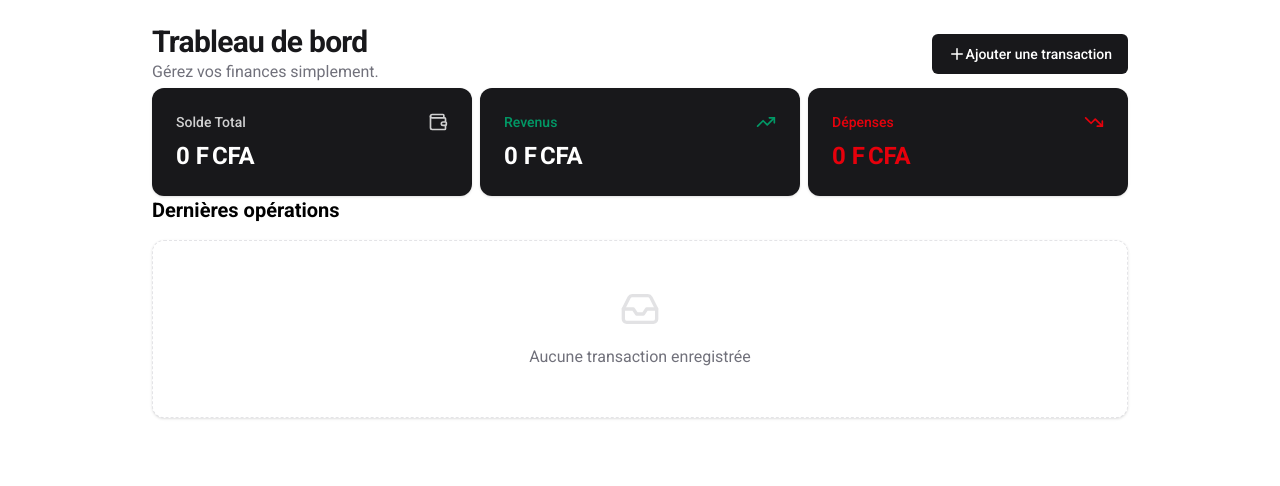
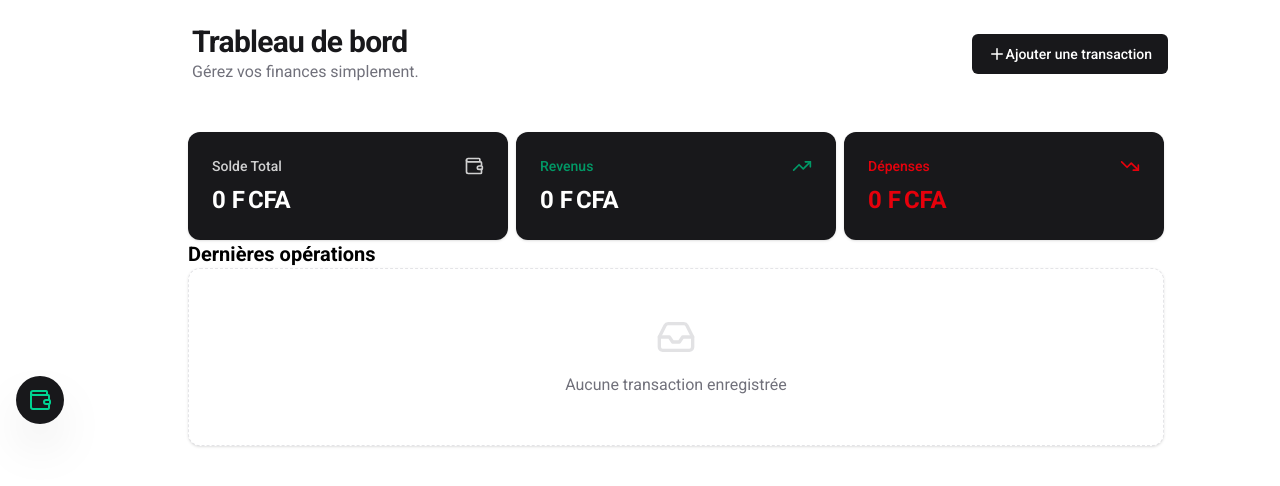
Before and after one commit to Dioman-Keita/expense-tracker, a Next.js app: page / in a window 1280 px wide. Shown: the top 486 px of the page. Built offline with nearby package versions, Linux system fonts and the light colour scheme.

Commit message:
feat: implement core banking logic and interactive magic navbar

```diff
--- a/src/app/layout.tsx
+++ b/src/app/layout.tsx
@@ -1,5 +1,6 @@
 import { roboto } from "@lib/font";
-import Container from "@components/layout/container";
+import Navbar from "@components/layout/navbar";
+import Header from "@components/layout/header";
 import "@styles/globals.css";
 export default function RootLayout({
   children,
@@ -8,7 +9,11 @@ export default function RootLayout({
 }>) {
   return (
     <html lang="en" className={roboto.className}>
-      <body className="min-h-screen">{children}</body>
+      <body className="min-h-screen">
+        <Header />
+        <Navbar />
+        <main className="pl-24 pr-6 py-12">{children}</main>
+      </body>
     </html>
   );
 }
--- a/src/app/page.tsx
+++ b/src/app/page.tsx
@@ -1,27 +1,15 @@
-import Container from "@components/layout/container";
 import { getAllTransactions } from "@features/transactions/services/transaction.service";
 import { TransactionSummaryCard } from "@features/transactions/components/TransactionSummaryCard";
 import { TransactionList } from "@features/transactions/components/TransactionList";
-import { AddButton } from "@components/ui/button";
+import Container from "@components/layout/container";
 
 export default async function HomePage() {
   const transactions = await getAllTransactions();
 
   return (
-    <Container className="space-y-4">
-      <div className="mt-6 mb-1 flex items-center justify-between">
-        <div>
-          <h1 className="text-3xl font-bold tracking-tight text-zinc-900">
-            Trableau de bord
-          </h1>
-          <p className="text-zinc-500">Gérez vos finances simplement.</p>
-        </div>
-        <div>
-          <AddButton>Ajouter une transaction</AddButton>
-        </div>
-      </div>
+    <Container>
       <TransactionSummaryCard transactions={transactions} />
-      <div className="space-y-4">
+      <div>
         <h2 className="text-xl font-semibold">Dernières opérations</h2>
         <TransactionList transactions={transactions} />
       </div>
--- a/src/components/layout/container.tsx
+++ b/src/components/layout/container.tsx
@@ -3,12 +3,12 @@ import { cn } from "@lib/utils";
 
 interface ContainerProps {
   children: ReactNode;
-  className: string;
+  className?: string;
 }
 
 export default function Container({ children, className }: ContainerProps) {
   return (
-    <div className={cn("mx-auto w-full max-w-5xl px-4 md:px-6")}>
+    <div className={cn(`mx-auto w-full max-w-5xl px-4 md:px-6 ${className}`)}>
       {children}
     </div>
   );
--- a/src/components/layout/header.tsx
+++ b/src/components/layout/header.tsx
@@ -1,31 +1,19 @@
 import Container from "./container";
 import { AddButton } from "@components/ui/button";
-import Link from "next/link";
-import { Wallet } from "lucide-react";
 
 export default function Header() {
   return (
-    <header className="sticky top z-50 w-full border-b bg-white/80 backdrop-blur-md">
-      <Container className="flex h-16 items-center justify-between">
-        {/* Logo / Home link */}
-        <Link
-          href="/"
-          className="flex items-center gap-2 font-bold text-zinc-900"
-        >
-          <div className="flex h-8 w-8 items-center justify-center rounded-lg bg-zinc-900 text-white">
-            <Wallet size={18} />
-          </div>
-        </Link>
-        {/* Navigation & Actions */}
-        <nav className="flex items-center gap-4">
-          <Link
-            href="/transactions"
-            className="text-sm font-medium text-zinc-600 hover:text-zinc-900 transition-colors"
-          >
-            History
-          </Link>
-          <AddButton size="sm">Ajouter une nouvelle transaction</AddButton>
-        </nav>
+    <header className="sticky top z-50 bg-white/80 backdrop-blur-md mt-6 ml-20">
+      <Container className="flex items-center justify-between gap-10">
+        <div>
+          <h1 className="text-3xl font-bold tracking-tight text-zinc-900">
+            Trableau de bord
+          </h1>
+          <p className="text-zinc-500">Gérez vos finances simplement.</p>
+        </div>
+        <div>
+          <AddButton>Ajouter une transaction</AddButton>
+        </div>
       </Container>
     </header>
   );
--- /dev/null
+++ b/src/components/layout/navbar.tsx
@@ -0,0 +1,74 @@
+"use client";
+
+import Link from "next/link";
+import { usePathname } from "next/navigation";
+import { Home, List, Plus, Settings, Wallet } from "lucide-react";
+import { cn } from "@lib/utils";
+
+const navItems = [
+  { icon: Home, href: "/", label: "Accueil" },
+  { icon: List, href: "/transactions", label: "Historique" },
+  { icon: Plus, href: "/transactions/new", label: "Ajouter" },
+];
+
+export default function Navbar() {
+  const pathname = usePathname();
+
+  return (
+    <div className="fixed left-4 top-1/2 -translate-y-1/2 z-50">
+      <nav
+        className={cn(
+          "group flex flex-col items-center bg-zinc-900 text-white transition-all duration-500 ease-[cubic-bezier(0.23,1,0.32,1)] shadow-2xl",
+          "w-12 h-12 rounded-full",
+          "hover:h-64 hover:w-16 hover:rounded-[40px] hover:py-6",
+          "rounded-full justify-center",
+          "hover:h-80 hover:w-14 hover:rounded-full hover:py-4",
+        )}
+      >
+        <div className="flex items-center justify-center group-hover:hidden transition-all duration-300">
+          <Wallet size={24} className="text-emerald-400" />
+        </div>
+        <div className="hidden group-hover:flex flex-col items-center justify-between h-full w-full opacity-0 group-hover:opacity-100 transition-opacity duration-300 delay-100">
+          {navItems.map((item) => {
+            const isActive = pathname === item.href;
+            const Icon = item.icon;
+            return (
+              <Link
+                key={item.href}
+                href={item.href}
+                className={cn(
+                  "relative flex items-center justify-center w-10 h-10 rounded-full transition-all duration-200",
+                  "hover:bg-white/10 active:scale-90",
+                  isActive
+                    ? "text-emerald-400 bg-white/5"
+                    : "text-zinc-400 hover:text-white",
+                )}
+                title={item.label}
+              >
+                <Icon size={20} strokeWidth={isActive ? 2.5 : 2} />
+                {isActive && (
+                  <span className="absolute -right-1 w-1 h-4 bg-emerald-400 rounded-full" />
+                )}
+              </Link>
+            );
+          })}
+          <div className="flex flex-col items-center w-full gap-2">
+            <div className="w-8 h-px bg-zinc-800 my-2" />
+            <Link
+              href="/settings"
+              title="paramètre"
+              className={cn(
+                "flex items-center justify-center w-10 h-10 rounded-full transition-colors",
+                pathname === "/settings"
+                  ? "text-white"
+                  : "text-zinc-500 hover:text-white hover:bg-white/5",
+              )}
+            >
+              <Settings size={18} />
+            </Link>
+          </div>
+        </div>
+      </nav>
+    </div>
+  );
+}
```
